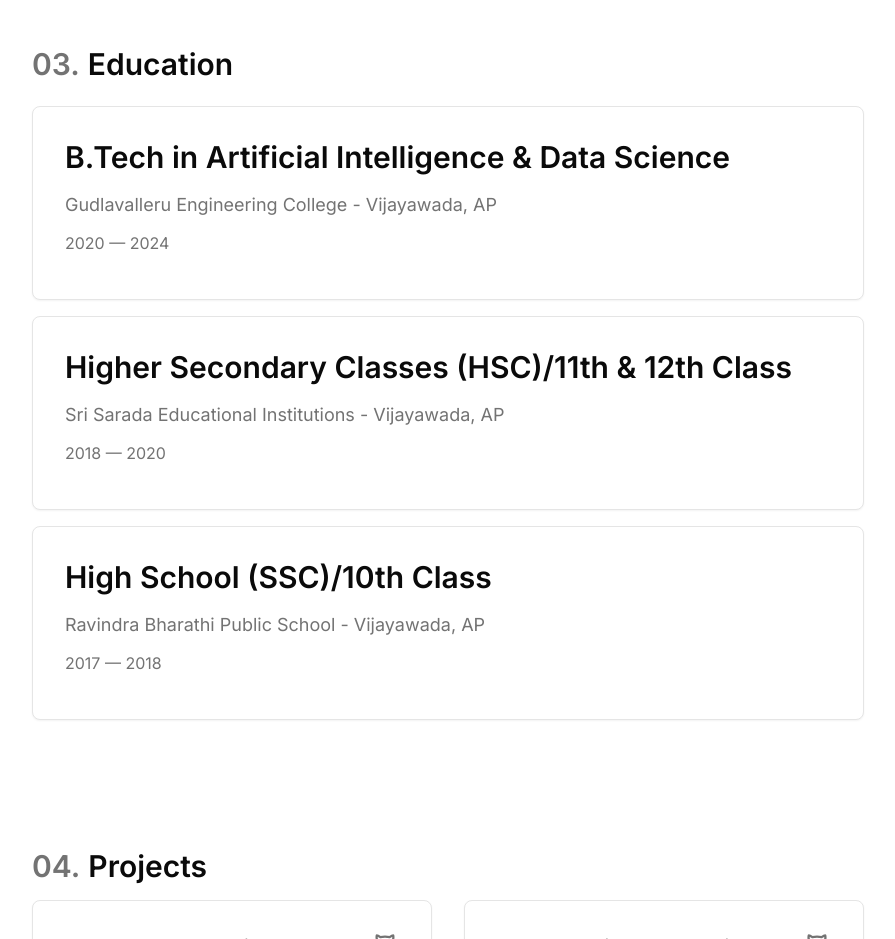
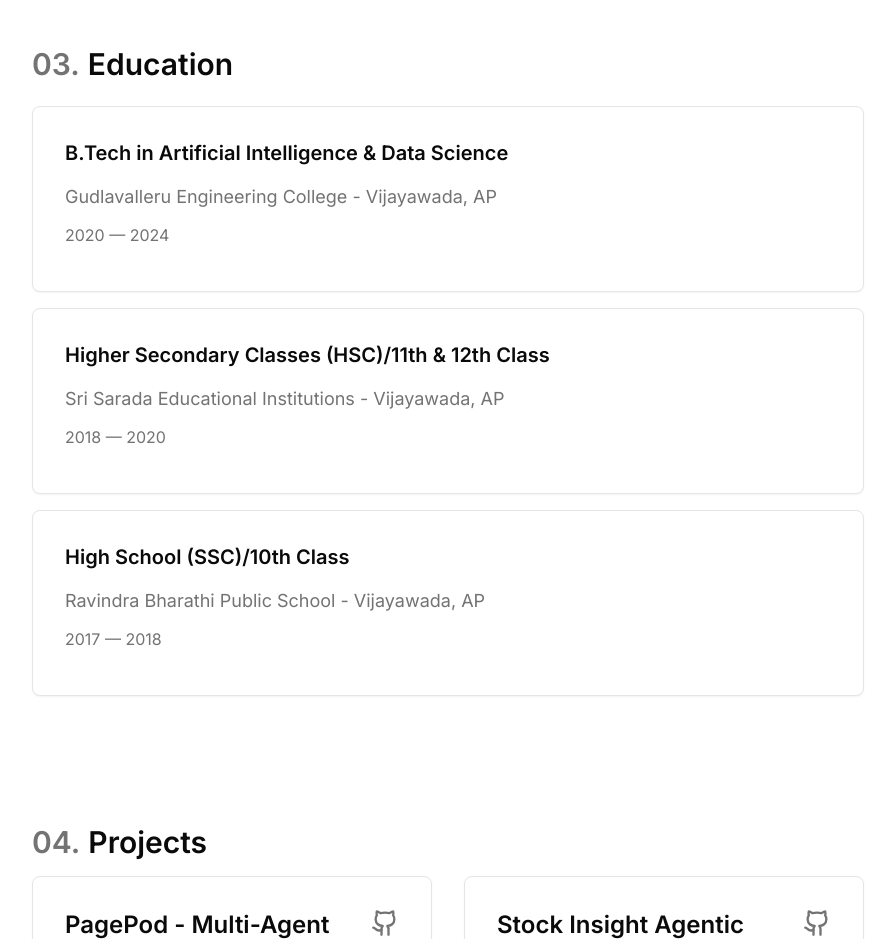
Before and after one commit to 20481A5450/Portfolio-main, a Next.js app: page / in a window 1280 px wide. Shown: the part 1680-2619 px from the top of the page, without its empty margins (192-1087 px from the left). Built offline with nearby package versions, Linux system fonts and the light colour scheme.

Commit message:
update: adjust heading sizes for educational qualifications in Home component

```diff
--- a/app/page.tsx
+++ b/app/page.tsx
@@ -137,7 +137,7 @@ export default function Home() {
         <div className="space-y-8"> {/* Increased space between cards */}
           <Card>
             <CardContent className="pt-8 p-6 md:p-8"> {/* Increased padding */}
-              <h3 className="text-sm md:text-3xl font-semibold mb-4">B.Tech in Artificial Intelligence & Data Science</h3>
+              <h3 className="text-xl md:text-xl font-semibold mb-4">B.Tech in Artificial Intelligence & Data Science</h3>
               <div className="space-y-3"> {/* Added spacing between details */}
                 <p className="text-lg text-muted-foreground">Gudlavalleru Engineering College - Vijayawada, AP</p>
                 <p className="text-base text-muted-foreground">2020 — 2024</p>
@@ -149,7 +149,7 @@ export default function Home() {
         <div className="space-y-8"> {/* Increased space between cards */}
           <Card>
             <CardContent className="pt-8 p-6 md:p-8"> {/* Increased padding */}
-              <h3 className="text-sm md:text-3xl font-semibold mb-4">Higher Secondary Classes (HSC)/11th & 12th Class</h3>
+              <h3 className="text-xl md:text-xl font-semibold mb-4">Higher Secondary Classes (HSC)/11th & 12th Class</h3>
               <div className="space-y-3"> {/* Added spacing between details */}
                 <p className="text-lg text-muted-foreground">Sri Sarada Educational Institutions - Vijayawada, AP</p>
                 <p className="text-base text-muted-foreground">2018 — 2020</p>
@@ -161,7 +161,7 @@ export default function Home() {
         <div className="space-y-8"> {/* Increased space between cards */}
           <Card>
             <CardContent className="pt-8 p-6 md:p-8"> {/* Increased padding */}
-              <h3 className="text-sm md:text-3xl font-semibold mb-4">High School (SSC)/10th Class</h3>
+              <h3 className="text-xl md:text-xl font-semibold mb-4">High School (SSC)/10th Class</h3>
               <div className="space-y-3"> {/* Added spacing between details */}
                 <p className="text-lg text-muted-foreground">Ravindra Bharathi Public School - Vijayawada, AP</p>
                 <p className="text-base text-muted-foreground">2017 — 2018</p>
```
